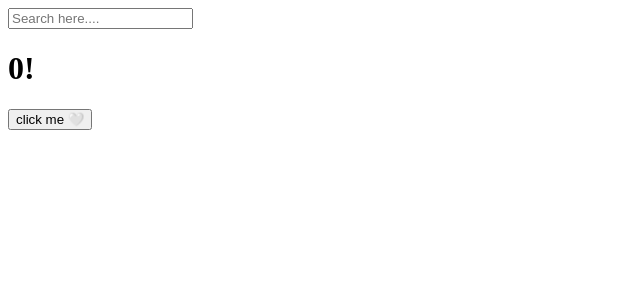
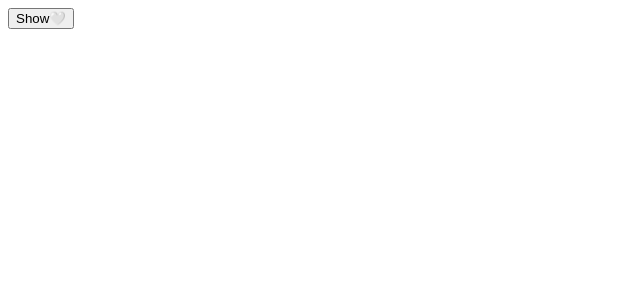
Before and after one commit to ellienori/react-for-beginners-extra, a React (Create React App) app: page / in a window 1280 px wide. Shown: the top 300 px of the page, without its empty margins (0-640 px from the left). Built offline with nearby package versions, Linux system fonts and the light colour scheme.

Commit message:
cleanup function

```diff
--- a/src/App.js
+++ b/src/App.js
@@ -1,26 +1,22 @@
 import { useState, useEffect } from "react";
 
+function Hello() {
+  useEffect(() => {
+    console.log("I'm created 😀");
+    return () => console.log("I'm destroyed 😱"); // cleanaup function
+  }, []);
+  return (
+    <h1>Hello</h1>
+  );
+}
 function App() {
-  const [counter, setValue] = useState(0);
-  const [keyword, setKeyword] = useState("");
-
-  const onClick = () => setValue((current) => current+1);
-  //console.log("I run all the time.");
-  useEffect(() => console.log("I run only once."), []);
-
-  const onChange = (event) => setKeyword(event.target.value);
-
-  useEffect(() => { // keyword가 바뀔 때만 검색하고 싶어. 지금은 버튼 누를 때도 검색이 됨
-    console.log("I run when 'keyword' changes.");
-  }, [keyword]); // keyword가 변화할 때 코드를 실행할거라고 react.js에게 알려주는 거야
-
-  useEffect(() => console.log("I run when 'counter' changes."), [counter]);
+  const [showing, setShowing] = useState(false);
+  const onClick = () => setShowing((prev) => !prev);
 
   return (
     <div>
-      <input onChange={onChange} type="text" placeholder="Search here...." />
-      <h1>{counter}!</h1>
-      <button onClick={onClick}>click me 🤍</button>
+      {showing ? <Hello /> : null}
+      <button onClick={onClick}>{showing ? "🤍Hide" : "Show🤍"}</button>
     </div>
   );
 }
```
